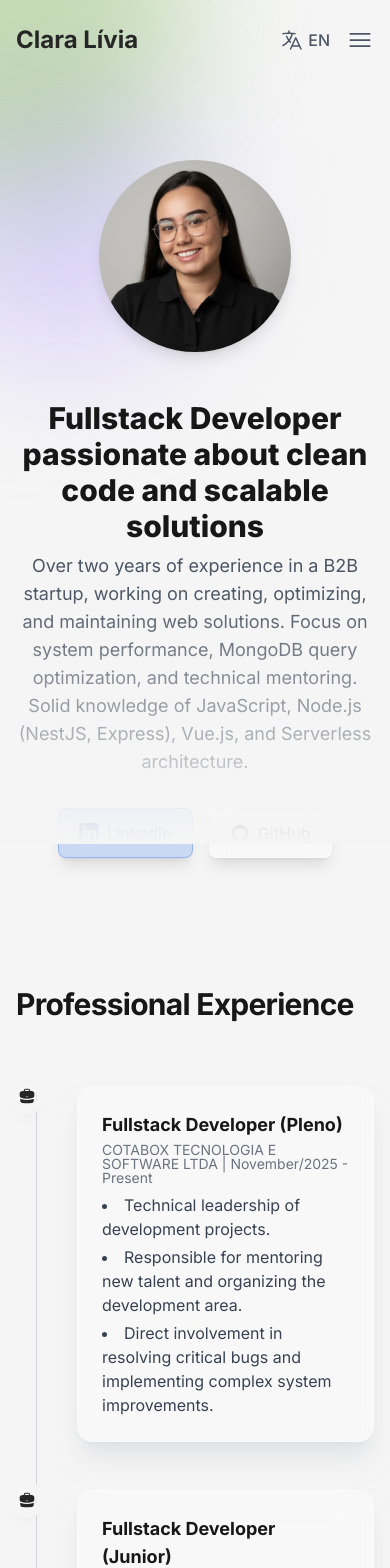
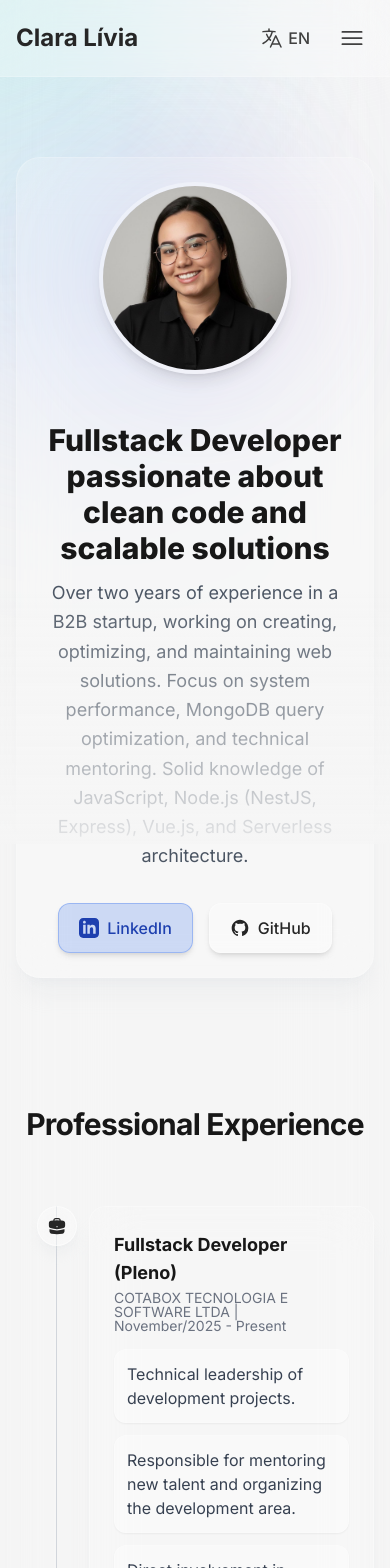
Before and after one commit to claralmoura/meu-portfolio, a Vue app: page / in a window 390 px wide. Shown: the top 1568 px of the page. Built offline with nearby package versions, Linux system fonts and the light colour scheme.

Commit message:
style: update components with glassmorphism

```diff
--- a/src/App.vue
+++ b/src/App.vue
@@ -1,7 +1,8 @@
-<script setup>
+<script setup lang="ts">
 import { computed } from 'vue'
 import { useMouse } from '@vueuse/core'
 import { useScroll } from './composables/useScroll'
+
 import Navbar from './components/Navbar.vue'
 import AboutSection from './components/AboutSection.vue'
 import ExperienceSection from './components/ExperienceSection.vue'
@@ -10,52 +11,73 @@ import SkillsAndContact from './components/SkillsAndContact.vue'
 import BackToTop from './components/BackToTop.vue'
 
 const { isScrolled } = useScroll()
+const { x, y } = useMouse()
 
-const { x, y } = useMouse()
+// Posição da bolha que segue o mouse
 const blobStyle = computed(() => ({
-  transform: `translate(${x.value - 192}px, ${y.value - 192}px)`
+  transform: `translate(${x.value - 200}px, ${y.value - 200}px)`,
 }))
 </script>
 
 <template>
   <div
     class="
-      relative overflow-hidden
-      min-h-screen
-      font-sans antialiased transition-colors duration-300
+      relative min-h-screen overflow-hidden
+      font-sans antialiased
+      transition-colors duration-300
       bg-neutral-100 text-neutral-800
       dark:bg-neutral-900 dark:text-gray-200
     "
   >
-
-    <div class="absolute top-0 left-0 w-full h-full z-0">
+    <!-- 🔹 Fundo animado com bolhas Glassmorphism -->
+    <div
+      class="
+        absolute inset-0 z-0 overflow-hidden
+        pointer-events-none
+        backdrop-blur-[60px] backdrop-saturate-[180%]
+      "
+    >
+      <!-- Bolha superior esquerda -->
       <div
         class="
-          absolute top-20 -left-20 w-72 h-72 rounded-full
-          filter blur-3xl opacity-50 dark:opacity-20
-          animate-color-1
+          absolute top-20 -left-20 w-80 h-80 rounded-full
+          bg-gradient-to-r from-blue-300/50 to-indigo-400/40
+          dark:from-blue-700/20 dark:to-indigo-800/20
+          blur-[120px] opacity-60 dark:opacity-40
+          animate-blob
         "
       ></div>
+
+      <!-- Bolha inferior direita -->
       <div
         class="
-          absolute bottom-40 -right-20 w-80 h-80 rounded-full
-          filter blur-3xl opacity-50 dark:opacity-20
-           animate-color-2 [animation-delay:4s]
+          absolute bottom-40 -right-20 w-[28rem] h-[28rem] rounded-full
+          bg-gradient-to-tr from-pink-300/50 to-purple-400/40
+          dark:from-pink-700/20 dark:to-purple-800/20
+          blur-[140px] opacity-60 dark:opacity-40
+          animate-blob
         "
+        style="animation-delay: 4s"
       ></div>
+
+      <!-- Bolha que segue o mouse -->
       <div
         :style="blobStyle"
         class="
-          absolute top-0 left-0 w-96 h-96 rounded-full
-          filter blur-3xl opacity-30 dark:opacity-10
-          animate-color-3
+          absolute top-0 left-0 w-[22rem] h-[22rem] rounded-full
+          bg-gradient-to-br from-emerald-300/50 to-cyan-400/40
+          dark:from-emerald-600/20 dark:to-cyan-700/20
+          blur-[120px] opacity-60 dark:opacity-40
           transition-transform duration-500 ease-out
+          will-change-transform
         "
       ></div>
     </div>
 
+    <!-- 🔸 Navbar -->
     <Navbar />
 
+    <!-- 🔸 Conteúdo -->
     <div class="relative z-10 max-w-4xl mx-auto p-4 sm:p-6 lg:p-8">
       <main>
         <AboutSection />
@@ -65,6 +87,7 @@ const blobStyle = computed(() => ({
       </main>
     </div>
 
+    <!-- 🔸 Gradiente superior -->
     <transition
       enter-active-class="transition ease-out duration-300"
       enter-from-class="opacity-0"
@@ -77,21 +100,41 @@ const blobStyle = computed(() => ({
         v-if="isScrolled"
         class="
           fixed top-0 left-0 w-full h-32
-          bg-gradient-to-b
-          from-neutral-100 to-transparent
-          dark:from-neutral-900 dark:to-transparent
+          bg-gradient-to-b from-neutral-100/90 to-transparent
+          dark:from-neutral-900/90 dark:to-transparent
           pointer-events-none z-20
         "
       ></div>
     </transition>
 
-    <div class="
-      fixed bottom-0 left-0 w-full h-64
-      bg-gradient-to-t
-      from-neutral-100 to-transparent
-      dark:from-neutral-900 dark:to-transparent
-      pointer-events-none z-20
-    "></div>
+    <!-- 🔸 Gradiente inferior -->
+    <div
+      class="
+        fixed bottom-0 left-0 w-full h-64
+        bg-gradient-to-t from-neutral-100/90 to-transparent
+        dark:from-neutral-900/90 dark:to-transparent
+        pointer-events-none z-20
+      "
+    ></div>
+
     <BackToTop />
   </div>
 </template>
+
+<style scoped>
+@keyframes blob {
+  0%, 100% {
+    transform: translate(0, 0) scale(1);
+  }
+  33% {
+    transform: translate(30px, -20px) scale(1.1);
+  }
+  66% {
+    transform: translate(-20px, 25px) scale(0.9);
+  }
+}
+
+.animate-blob {
+  animation: blob 14s infinite ease-in-out;
+}
+</style>
--- a/src/components/AboutSection.vue
+++ b/src/components/AboutSection.vue
@@ -5,81 +5,64 @@ import { useMouseInElement } from '@vueuse/core'
 
 const { t } = useI18n()
 
-const target = ref(null)
-
+const target = ref<HTMLElement | null>(null)
 const { elementX, elementY, isOutside, elementHeight, elementWidth } = useMouseInElement(target)
 
 const tiltStyle = computed(() => {
   if (isOutside.value) {
-    return {
-      transform: 'perspective(1000px) rotateX(0deg) rotateY(0deg)',
-      transition: 'transform 0.5s ease-out'
-    }
+    return { transform: 'perspective(1000px) rotateX(0deg) rotateY(0deg)', transition: 'transform 0.5s ease-out' }
   }
-
-  const maxTilt = 5;
-
+  const maxTilt = 5
   const centerX = elementWidth.value / 2
   const centerY = elementHeight.value / 2
-
   const normalizedX = (elementX.value - centerX) / centerX
   const normalizedY = (elementY.value - centerY) / centerY
-
   const tiltY = normalizedX * maxTilt
   const tiltX = -normalizedY * maxTilt
-
-  return {
-    transform: `perspective(1000px) rotateX(${tiltX}deg) rotateY(${tiltY}deg)`,
-    transition: 'transform 0.05s linear'
-  }
+  return { transform: `perspective(1000px) rotateX(${tiltX}deg) rotateY(${tiltY}deg)`, transition: 'transform 0.05s linear' }
 })
 
 const linkedinIcon = `<svg fill="currentColor" viewBox="0 0 24 24" aria-hidden="true"><path d="M19 0h-14c-2.761 0-5 2.239-5 5v14c0 2.761 2.239 5 5 5h14c2.762 0 5-2.239 5-5v-14c0-2.761-2.238-5-5-5zm-11 19h-3v-11h3v11zm-1.5-12.268c-.966 0-1.75-.79-1.75-1.764s.784-1.764 1.75-1.764 1.75.79 1.75 1.764-.783 1.764-1.75 1.764zm13.5 12.268h-3v-5.604c0-3.368-4-3.113-4 0v5.604h-3v-11h3v1.765c1.396-2.586 7-2.777 7 2.476v6.759z" /></svg>`
 const githubIcon = `<svg fill="currentColor" viewBox="0 0 24 24" aria-hidden="true"><path fill-rule="evenodd" d="M12 2C6.477 2 2 6.484 2 12.017c0 4.425 2.865 8.18 6.839 9.504.5.092.682-.217.682-.483 0-.237-.009-.868-.013-1.703-2.782.605-3.369-1.343-3.369-1.343-.454-1.158-1.11-1.466-1.11-1.466-.908-.62.069-.608.069-.608 1.003.07 1.531 1.032 1.531 1.032.892 1.53 2.341 1.088 2.91.832.092-.647.35-1.088.636-1.338-2.22-.253-4.555-1.113-4.555-4.951 0-1.093.39-1.988 1.029-2.688-.103-.253-.446-1.272.098-2.65 0 0 .84-.27 2.75 1.026A9.564 9.564 0 0112 6.844c.85.004 1.705.115 2.504.337 1.909-1.296 2.747-1.026 2.747-1.026.546 1.379.202 2.398.1 2.651.64.7 1.028 1.595 1.028 2.688 0 3.848-2.339 4.695-4.566 4.943.359.309.678.92.678 1.855 0 1.338-.012 2.419-.012 2.747 0 .268.18.58.688.482A10.019 10.019 0 0022 12.017C22 6.484 17.522 2 12 2z" clip-rule="evenodd" /></svg>`
+
 const profilePicture = new URL('../assets/minha-foto.jpg', import.meta.url).href
 </script>
 
 <template>
-  <section
-    id="about"
-    ref="target"
-    class="py-16 sm:py-24"
-  >
+  <section id="about" ref="target" class="py-16 sm:py-24">
     <div
       :style="tiltStyle"
-      class="flex flex-col md:flex-row items-center gap-12"
+      class="relative max-w-5xl mx-auto flex flex-col md:flex-row items-center gap-12 p-6 md:p-12 rounded-3xl
+             bg-white/20 dark:bg-white/5 backdrop-blur-xl border border-white/20 dark:border-white/10
+             shadow-xl shadow-gray-300/20 dark:shadow-black/20 transition-all duration-500"
     >
-
-      <div class="w-48 md:w-1/3 flex-shrink-0">
+      <div class="w-48 md:w-64 flex-shrink-0 relative">
         <img
           :src="profilePicture"
           alt="Foto de Clara Lívia"
-          class="rounded-full w-48 h-48 md:w-64 md:h-64 object-cover mx-auto shadow-lg dark:shadow-xl dark:shadow-black/30"
+          class="rounded-full w-48 h-48 md:w-64 md:h-64 object-cover mx-auto
+                 border-4 border-white/40 dark:border-white/20 shadow-lg dark:shadow-xl dark:shadow-black/30"
         >
+        <div class="absolute -inset-2 rounded-full bg-gradient-to-tr from-blue-400/30 to-pink-400/30
+                    filter blur-3xl opacity-50 dark:opacity-20 -z-10"></div>
       </div>
 
       <div class="flex-1 text-center md:text-left">
-        <h2 class="text-3xl md:text-4xl font-extrabold mb-2 text-neutral-900 dark:text-white">
+        <h2 class="text-3xl md:text-4xl font-extrabold mb-3 text-neutral-900 dark:text-white">
           {{ t('about.title') }}
         </h2>
-
-        <p class="text-lg mb-8 text-gray-600 dark:text-gray-300">
+        <p class="text-lg mb-8 text-gray-600 dark:text-gray-300 leading-relaxed">
           {{ t('about.description') }}
         </p>
 
-        <div class="flex gap-4 justify-center md:justify-start">
+        <div class="flex flex-wrap gap-4 justify-center md:justify-start">
           <a
             :href="t('contact.linkedinUrl')"
             target="_blank"
-            class="
-              flex items-center gap-2
-              font-medium py-3 px-5 rounded-lg
-              transition-all duration-300 hover:scale-105
-              border backdrop-blur-md
-              bg-blue-600/20 border-blue-600/30 text-blue-800 shadow-lg
-              dark:bg-blue-800/40 dark:border-blue-800/90 dark:text-blue-400
-              dark:hover:bg-blue-600/20
-            "
+            class="flex items-center gap-2 font-medium py-3 px-5 rounded-xl
+                   border border-blue-600/30 dark:border-blue-800/70
+                   bg-blue-600/20 dark:bg-blue-800/30 text-blue-800 dark:text-blue-400
+                   shadow-md hover:shadow-lg hover:scale-105 transition-all duration-300"
           >
             <span class="w-5 h-5" v-html="linkedinIcon"></span>
             {{ t('buttons.linkedin') }}
@@ -88,16 +71,10 @@ const profilePicture = new URL('../assets/minha-foto.jpg', import.meta.url).href
           <a
             :href="t('contact.githubUrl')"
             target="_blank"
-            class="
-              flex items-center gap-2
-              font-medium py-3 px-5 rounded-lg
-              transition-all duration-300 hover:scale-105
-              border backdrop-blur-md
-              bg-white/30 border-white/50 text-neutral-800 shadow-lg
-              hover:bg-white/40
-              dark:bg-white/10 dark:border-white/20 dark:text-white
-              dark:hover:bg-white/20
-            "
+            class="flex items-center gap-2 font-medium py-3 px-5 rounded-xl
+                   border border-white/30 dark:border-white/20
+                   bg-white/30 dark:bg-white/10 text-neutral-800 dark:text-white
+                   shadow-md hover:shadow-lg hover:scale-105 transition-all duration-300"
           >
             <span class="w-5 h-5" v-html="githubIcon"></span>
             {{ t('buttons.github') }}
--- a/src/components/ExperienceSection.vue
+++ b/src/components/ExperienceSection.vue
@@ -13,54 +13,58 @@ interface ExperienceJob {
 const { t, tm } = useI18n()
 
 const experienceJobs = computed((): ExperienceJob[] => {
-  return tm('experience.jobs') as ExperienceJob[]
+  return (tm('experience.jobs') as ExperienceJob[]) || []
 })
 </script>
 
 <template>
-  <section id="experience" class="py-16 sm:py-24">
-    <h2 class="text-3xl font-bold tracking-tight text-neutral-900 dark:text-white sm:text-4xl mb-16">
+  <section id="experience" class="py-16 sm:py-24 relative z-10">
+    <h2 class="text-3xl font-bold tracking-tight text-neutral-900 dark:text-white sm:text-4xl mb-16 text-center">
       {{ t('experience.title') }}
     </h2>
 
-    <div class="relative border-l border-gray-300 dark:border-gray-700 ml-5">
+    <div class="relative border-l border-gray-300 dark:border-gray-700 ml-10">
+      <div
+        v-for="(job) in experienceJobs"
+        :key="job.title"
+        class="mb-16 relative"
+      >
+        <div
+          class="absolute -left-5 top-0 w-10 h-10 rounded-full
+                 bg-white/30 dark:bg-neutral-800/70 backdrop-blur-xl
+                 flex items-center justify-center z-20
+                 shadow-lg shadow-gray-300/20 dark:shadow-black/20
+                 border border-white/50 dark:border-neutral-700"
+        >
+          <BriefcaseIcon class="w-5 h-5 text-neutral-800 dark:text-gray-300" />
+        </div>
 
-      <div
-        v-for="job in experienceJobs"
-        :key="job.title"
-        class="mb-12 ml-10"
-      >
-        <span class="
-          absolute -left-5
-          flex items-center justify-center
-          w-5 h-5 rounded-full
-          ring-8 ring-neutral-100 dark:ring-neutral-900
-          border backdrop-blur-lg
-          bg-white/10 border-white/40 shadow-lg
-          dark:bg-white/10 dark:border-white/20
-        ">
-          <BriefcaseIcon class="w-5 h-5 text-brand-primary" />
-        </span>
-
-        <div class="
-          p-6 rounded-2xl
-          transition-all duration-300
-          border backdrop-blur-lg
-          bg-white/30 border-white/40 shadow-xl shadow-gray-300/50
-          dark:bg-white/5 dark:border-white/20 dark:shadow-black/30
-        ">
-          <h3 class="flex items-center mb-1 text-lg font-semibold text-neutral-900 dark:text-white">
+        <div
+          class="relative z-10 p-6 rounded-2xl ml-8 /* ml-8 para compensar o ícone fora */
+                transition-all duration-500
+                border backdrop-blur-xl
+                bg-white/10 border-white/30 shadow-xl shadow-gray-300/20
+                dark:bg-white/5 dark:border-white/20 dark:shadow-black/20
+                hover:shadow-2xl hover:scale-[1.02] transform origin-top-left"
+        >
+          <h3 class="text-lg font-semibold text-neutral-900 dark:text-white mb-1">
             {{ job.title }}
           </h3>
-          <time class="block mb-2 text-sm font-normal leading-none text-gray-500 dark:text-gray-400">
+          <time class="block mb-4 text-sm font-normal leading-none text-gray-500 dark:text-gray-400">
             {{ job.company }} | {{ job.date }}
           </time>
 
-          <ul class="list-disc list-inside space-y-1 text-gray-700 dark:text-gray-300">
-            <li v-for="point in job.points" :key="point">
+          <div class="flex flex-col gap-3">
+            <div
+              v-for="point in job.points"
+              :key="point"
+              class="bg-white/30 dark:bg-white/5 border border-white/20 dark:border-white/10
+                     backdrop-blur-sm rounded-xl p-3 text-gray-700 dark:text-gray-300
+                     shadow-sm hover:shadow-md transition-shadow duration-300"
+            >
               {{ point }}
-            </li>
-          </ul>
+            </div>
+          </div>
         </div>
       </div>
     </div>
--- a/src/components/Navbar.vue
+++ b/src/components/Navbar.vue
@@ -29,102 +29,99 @@ const toggleLocale = () => {
 <template>
   <header
     class="
-      sticky top-0 z-30 py-6
-      transition-all duration-300 ease-in-out
+      sticky top-0 z-30 py-4 transition-all duration-300 ease-in-out
+
+      /* Fundo Glassmorphism constante */
+      bg-white/30 dark:bg-neutral-900/30 backdrop-blur-xl border-b border-white/20 dark:border-white/10
     "
     :class="{
-      'bg-white/50 dark:bg-neutral-900/50 backdrop-blur-xl shadow-lg border-b border-gray-900/10 dark:border-white/10': isScrolled,
-      '': !isScrolled
+      'shadow-lg shadow-gray-300/40 dark:shadow-black/60': isScrolled,
     }"
   >
     <div class="max-w-4xl mx-auto flex justify-between items-center px-4 sm:px-0">
 
-      <a
-        href="#about"
-        @click="closeMobileMenu"
-        class="text-2xl font-bold text-neutral-800 dark:text-white"
-      >
+      <a href="#about" class="text-2xl font-bold text-neutral-800 dark:text-white">
         Clara Lívia
       </a>
 
       <nav class="hidden md:flex gap-6">
-        <a href="#about" class="text-gray-600 dark:text-gray-300 hover:text-blue-600 dark:hover:text-white transition-colors">{{ t('navbar.about') }}</a>
-        <a href="#experience" class="text-gray-600 dark:text-gray-300 hover:text-blue-600 dark:hover:text-white transition-colors">{{ t('navbar.experience') }}</a>
-        <a href="#projects" class="text-gray-600 dark:text-gray-300 hover:text-blue-600 dark:hover:text-white transition-colors">{{ t('navbar.projects') }}</a>
-        <a href="#contact" class="text-gray-600 dark:text-gray-300 hover:text-blue-600 dark:hover:text-white transition-colors">{{ t('navbar.contact') }}</a>
+        <a href="#about" class="nav-link">{{ t('navbar.about') }}</a>
+        <a href="#experience" class="nav-link">{{ t('navbar.experience') }}</a>
+        <a href="#projects" class="nav-link">{{ t('navbar.projects') }}</a>
+        <a href="#contact" class="nav-link">{{ t('navbar.contact') }}</a>
       </nav>
 
-      <div class="hidden md:flex items-center gap-4">
-        <button
-          @click="toggleDark()"
-          class="text-gray-600 dark:text-gray-300 hover:text-blue-600 dark:hover:text-white transition-colors"
-          aria-label="Toggle theme"
-        >
-          <SunIcon v-if="!isDark" class="w-6 h-6" />
-          <MoonIcon v-else class="w-6 h-6" />
+      <div class="hidden md:flex items-center gap-3">
+        <button @click="toggleDark()" class="icon-btn" aria-label="Toggle theme">
+          <MoonIcon v-if="isDark" class="w-6 h-6" />
+          <SunIcon v-else class="w-6 h-6" />
         </button>
-        <button
-          @click="toggleLocale"
-          class="flex items-center gap-1 text-gray-600 dark:text-gray-300 hover:text-blue-600 dark:hover:text-white transition-colors"
-          aria-label="Change language"
-        >
+
+        <button @click="toggleLocale" class="icon-btn flex gap-1 items-center" aria-label="Change language">
           <LanguageIcon class="w-6 h-6" />
           <span class="font-medium">{{ locale.toUpperCase() }}</span>
         </button>
       </div>
 
-      <div class="flex md:hidden items-center gap-4">
-        <button
-          @click="toggleLocale"
-          class="flex items-center gap-1 text-gray-600 dark:text-gray-300 hover:text-blue-600 dark:hover:text-white transition-colors"
-          aria-label="Change language"
-        >
+      <div class="flex md:hidden items-center gap-3">
+        <button @click="toggleLocale" class="icon-btn flex gap-1 items-center">
           <LanguageIcon class="w-6 h-6" />
           <span class="font-medium">{{ locale.toUpperCase() }}</span>
         </button>
-        <button
-          @click="isMobileMenuOpen = !isMobileMenuOpen"
-          class="text-gray-600 dark:text-gray-300 hover:text-blue-600 dark:hover:text-white transition-colors"
-          aria-label="Toggle menu"
-        >
+        <button @click="isMobileMenuOpen = !isMobileMenuOpen" class="icon-btn">
           <XMarkIcon v-if="isMobileMenuOpen" class="w-7 h-7" />
           <Bars3Icon v-else class="w-7 h-7" />
         </button>
       </div>
     </div>
 
-    <transition
-      enter-active-class="transition ease-out duration-200"
-      enter-from-class="opacity-0 scale-95"
-      enter-to-class="opacity-100 scale-100"
-      leave-active-class="transition ease-in duration-100"
-      leave-from-class="opacity-100 scale-100"
-      leave-to-class="opacity-0 scale-95"
-    >
+    <transition name="fade-slide">
       <div
         v-if="isMobileMenuOpen"
         class="
-          md:hidden fixed top-0 left-0 w-full min-h-screen pt-28 p-6
-          bg-white dark:bg-neutral-900
-          flex flex-col items-center gap-8 z-10
+          md:hidden fixed inset-0 z-20 flex flex-col items-center
+          gap-8 p-6 pt-24 min-h-screen
+          bg-white/80 dark:bg-neutral-900/80 backdrop-blur-3xl
         "
       >
-        <a href="#about" @click="closeMobileMenu" class="text-2xl font-medium text-neutral-800 dark:text-gray-200 hover:text-blue-600">{{ t('navbar.about') }}</a>
-        <a href="#experience" @click="closeMobileMenu" class="text-2xl font-medium text-neutral-800 dark:text-gray-200 hover:text-blue-600">{{ t('navbar.experience') }}</a>
-        <a href="#projects" @click="closeMobileMenu" class="text-2xl font-medium text-neutral-800 dark:text-gray-200 hover:text-blue-600">{{ t('navbar.projects') }}</a>
-        <a href="#contact" @click="closeMobileMenu" class="text-2xl font-medium text-neutral-800 dark:text-gray-200 hover:text-blue-600">{{ t('navbar.contact') }}</a>
+        <a href="#about" @click="closeMobileMenu" class="text-2xl font-medium text-neutral-800 dark:text-white hover:text-blue-600">{{ t('navbar.about') }}</a>
+        <a href="#experience" @click="closeMobileMenu" class="text-2xl font-medium text-neutral-800 dark:text-white hover:text-blue-600">{{ t('navbar.experience') }}</a>
+        <a href="#projects" @click="closeMobileMenu" class="text-2xl font-medium text-neutral-800 dark:text-white hover:text-blue-600">{{ t('navbar.projects') }}</a>
+        <a href="#contact" @click="closeMobileMenu" class="text-2xl font-medium text-neutral-800 dark:text-white hover:text-blue-600">{{ t('navbar.contact') }}</a>
 
-        <hr class="w-full border-gray-200 dark:border-gray-700 my-4" />
+        <hr class="w-full border-gray-300 dark:border-gray-700 my-4" />
 
-        <button
-          @click="toggleDark()"
-          class="flex items-center gap-2 text-xl text-neutral-800 dark:text-gray-200"
-        >
-          <SunIcon v-if="!isDark" class="w-6 h-6" />
-          <MoonIcon v-else class="w-6 h-6" />
+        <button @click="toggleDark()" class="flex items-center gap-2 text-xl text-neutral-800 dark:text-white">
+          <MoonIcon v-if="isDark" class="w-6 h-6" />
+          <SunIcon v-else class="w-6 h-6" />
           <span>{{ t('navbar.toggleTheme') }}</span>
         </button>
       </div>
     </transition>
   </header>
 </template>
+
+<style scoped>
+.nav-link {
+  @apply text-neutral-700 dark:text-gray-300 hover:text-neutral-900 dark:hover:text-white transition-colors relative font-medium;
+}
+.nav-link::after {
+  content: '';
+  @apply block h-0.5 bg-neutral-500 dark:bg-white absolute left-0 -bottom-1 w-0 transition-all duration-300;
+}
+.nav-link:hover::after {
+  @apply w-full;
+}
+
+.icon-btn {
+  @apply p-2 rounded-lg transition-colors duration-300
+         text-neutral-700 dark:text-gray-300
+         hover:bg-white/40 dark:hover:bg-white/10;
+}
+
+.fade-slide-enter-active, .fade-slide-leave-active {
+  transition: all 0.3s ease-out;
+}
+.fade-slide-enter-from { opacity: 0; transform: translateY(-10px); }
+.fade-slide-leave-to { opacity: 0; transform: translateY(-10px); }
+</style>
--- a/src/index.css
+++ b/src/index.css
@@ -11,6 +11,10 @@
   }
 
   body {
-    @apply font-sans antialiased transition-colors duration-300;
+    @apply bg-neutral-100 text-neutral-800 dark:bg-neutral-900 dark:text-gray-200;
+    font-family: 'Inter', sans-serif;
+    -webkit-font-smoothing: antialiased;
+    -moz-osx-font-smoothing: grayscale;
+    transition: background-color 0.3s ease, color 0.3s ease;
   }
 }
--- a/src/locales/pt.json
+++ b/src/locales/pt.json
@@ -1,6 +1,6 @@
 {
   "about": {
-    "title": "Desenvolvedora Fullstack com paixão por código limpo e soluções escaláveis.",
+    "title": "Desenvolvedora Fullstack com paixão por código limpo e soluções escaláveis",
     "description": "Mais de dois anos de experiência em startup B2B, atuando na criação, otimização e manutenção de soluções web. Foco em performance de sistemas, otimização de queries em MongoDB e mentoria técnica. Sólidos conhecimentos em JavaScript, Node.js (NestJS, Express), Vue.js e arquitetura Serverless."
   },
   "buttons": {
```
Also changed, not shown: src/components/ProjectsSection.vue (+91 -41 lines), src/components/SkillsAndContact.vue (+42 -65 lines), tailwind.config.js (+29 -35 lines).
